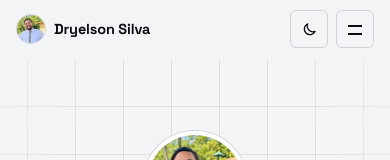
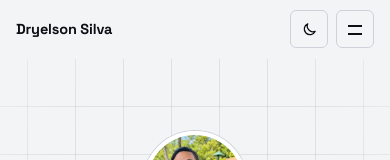
Before and after one commit to Dbenas/dbenas.github.io, a website: page site/index.html in a window 390 px wide. Shown: the top 160 px of the page. Drawn offline with Linux system fonts and the light colour scheme.

Commit message:
style: remove foto do cabeçalho
Co-Authored-By: Claude Opus 5.5 <noreply@anthropic.com>

```diff
--- a/site/index.html
+++ b/site/index.html
@@ -23,7 +23,6 @@
   <header class="topbar">
     <div class="wrap topbar-in">
       <a class="brand" href="#topo" aria-label="Dryelson Silva, início">
-        <img src="assets/foto.jpg" alt="" width="32" height="32">
         <span class="brand-name">Dryelson Silva</span>
       </a>
       <nav class="nav" id="nav" aria-label="Seções">
--- a/site/styles.css
+++ b/site/styles.css
@@ -94,7 +94,6 @@ ul, ol { margin: 0; padding: 0; list-style: none; }
 .topbar.scrolled { border-bottom-color: var(--line); }
 .topbar-in { display: flex; align-items: center; gap: 12px; height: 64px; }
 .brand { display: inline-flex; align-items: center; gap: 10px; margin-right: auto; }
-.brand img { width: 32px; height: 32px; border-radius: 50%; object-fit: cover; border: 1px solid var(--line-2); }
 .brand-name { white-space: nowrap; font: 700 15.5px var(--f-head); letter-spacing: -.01em; }
 .brand-status { display: inline-flex; align-items: center; gap: 7px; padding: 3px 10px; border: 1px solid var(--line-2); border-radius: 99px; font: 500 12px var(--f-mono); color: var(--soft); background: var(--surface); }
 .nav { display: flex; gap: 28px; margin-right: 16px; }
@@ -325,8 +324,7 @@ ul, ol { margin: 0; padding: 0; list-style: none; }
   .topbar .btn-sm { display: none; }
   .hero-in { padding-top: 72px; padding-bottom: 88px; }
   .brand { gap: 8px; }
-  .brand img { width: 30px; height: 30px; }
-  .brand-name { font-size: 14.5px; }
+    .brand-name { font-size: 14.5px; }
   .brand-status { padding: 2px 8px; font-size: 11px; gap: 6px; }
   .hero h1 { font-size: clamp(40px, 12vw, 54px); }
   .hero-ctas .btn { width: 100%; }
```
